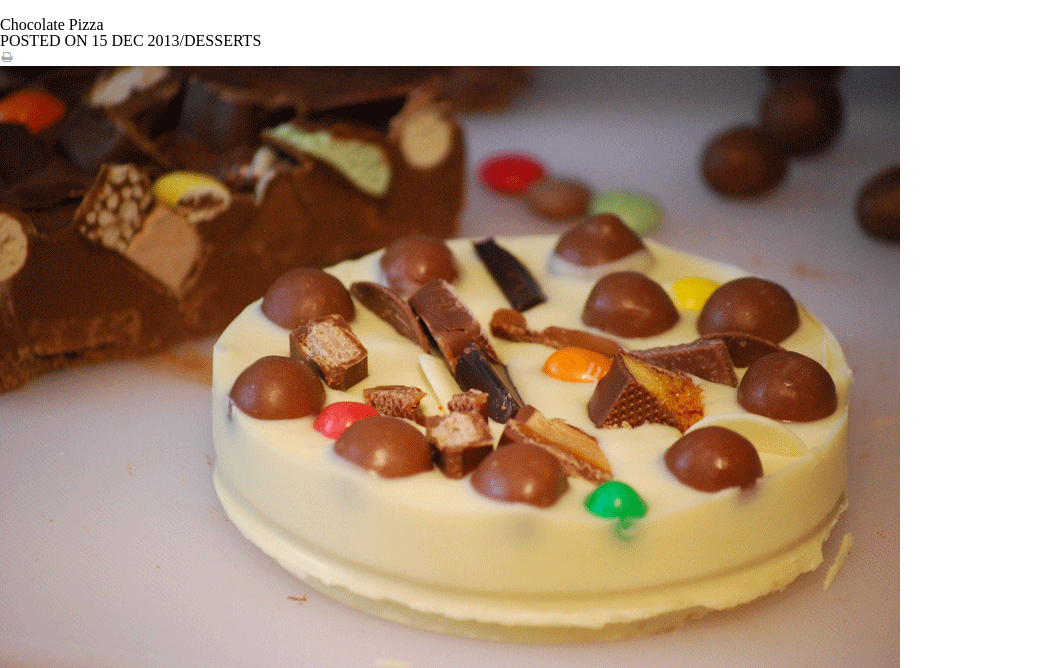
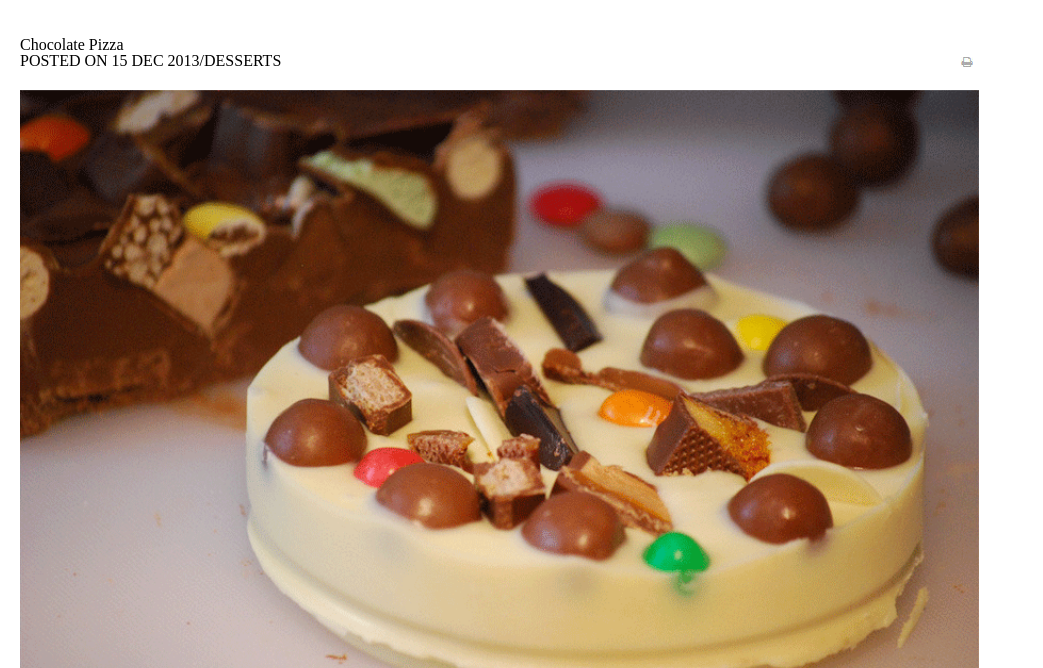
Before and after one commit to c-costello/chocolate_pizza, a plain HTML site: page index.html in a window 1280 px wide. Shown: the part 123-791 px from the top of the page, without its empty margins (0-1043 px from the left). Drawn offline with Linux system fonts and the light colour scheme.

Commit message:
formatted first part of body

```diff
--- a/index.html
+++ b/index.html
@@ -29,7 +29,7 @@
         <h2> POSTED ON 15 DEC 2013/DESSERTS</h2>
         <img src="assets/print-icon.png">
       </section>
-      <img src="assets/choco-pizza.png">
+      <img id="bigimg" src="assets/choco-pizza.png">
       <section>
         <p></p>
         <p></p>
--- a/styles/style.css
+++ b/styles/style.css
@@ -39,3 +39,22 @@ h4 {
   bottom: 0px;
   left:-10px;
 }
+
+main {
+  width: 960px;
+  padding: 20px 20px;
+}
+
+main section:first-child img {
+  display: inline-block;
+  position: absolute;
+  left: 960px;
+  top: 180px;
+}
+
+#bigimg {
+  padding-top: 20px;
+  padding-bottom: 20px;
+  width: 960px;
+
+}
```
